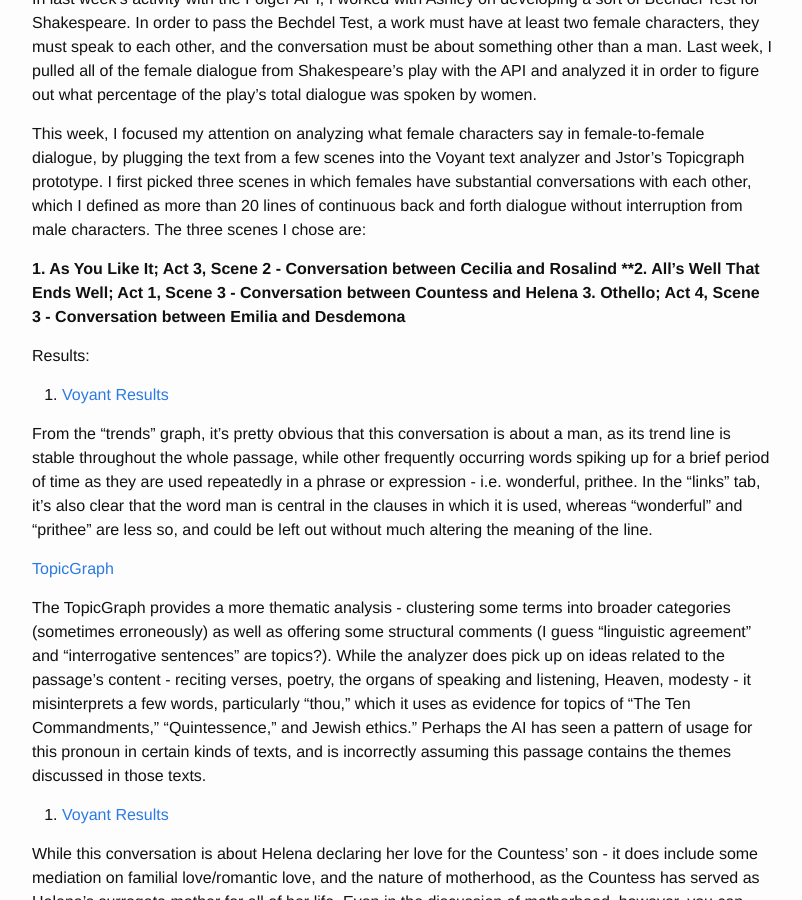
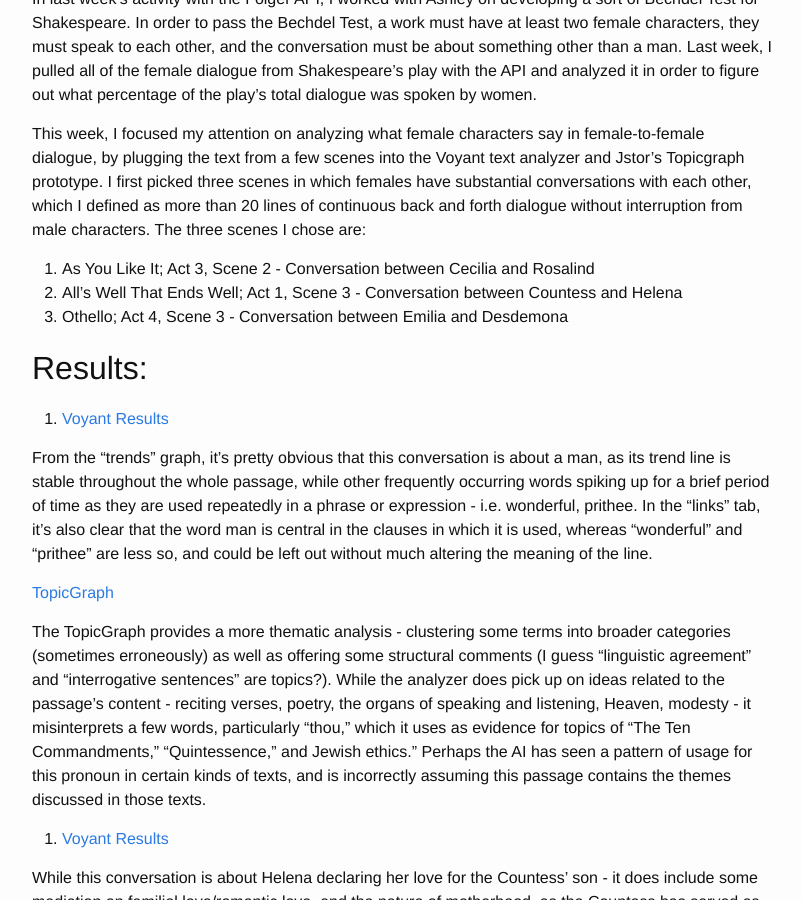
Before and after one commit to cmsS62/Spring-2018, a Jekyll site: the page built from _posts/2018-03-06-your-filename.md, in a window 1280 px wide and 900 px high, scrolled down 436 px. Shown: the whole window, without its empty margins (238-1040 px from the left). Built offline with Jekyll 4.4.1, drawn with Linux system fonts in a browser that asks for light colours; some of the changed lines change nothing that is shown.

Commit message:
Create 2018-03-06-your-filename.md

```diff
--- a/_posts/2018-03-06-your-filename.md
+++ b/_posts/2018-03-06-your-filename.md
@@ -13,11 +13,11 @@ In last week's activity with the Folger API, I worked with Ashley on developing
 
 This week, I focused my attention on analyzing what female characters say in female-to-female dialogue, by plugging the text from a few scenes into the Voyant text analyzer and Jstor's Topicgraph prototype. I first picked three scenes in which females have substantial conversations with each other, which I defined as more than 20 lines of continuous back and forth dialogue without interruption from male characters. The three scenes I chose are:
 
-**1. As You Like It; Act 3, Scene 2 - Conversation between Cecilia and Rosalind
-**2. All's Well That Ends Well; Act 1, Scene 3 - Conversation between Countess and Helena**
-**3. Othello; Act 4, Scene 3 - Conversation between Emilia and Desdemona**
+1. As You Like It; Act 3, Scene 2 - Conversation between Cecilia and Rosalind
+2. All's Well That Ends Well; Act 1, Scene 3 - Conversation between Countess and Helena
+3. Othello; Act 4, Scene 3 - Conversation between Emilia and Desdemona
 
-Results:
+## Results:
 
 1. [Voyant Results](http://voyant-tools.org/?corpus=b1509e1d4bd3ee86edf57d0babec8f34)
 
@@ -44,4 +44,7 @@ This scene is still about a man - Desdemona's husband Othello - but operates on
 
 This TopicGraph gets a little messy, I think partly because it's so short and there isn't too much for the AI to crunch - but it again picks up on some mostly obsolete words and tries to make topics out of them. For example, it sees the words "Heaven," "think," and "false" as apparent evidence of the topic of Swedenborgianism - a particular flavor of Christianity that was inspired by the writings of Emanuel Swedenborg. Some the religious topics are appropriate for this text - Desdemona feels stuck in a kind of limbo or purgatory, between Heaven and Hell, so these topics make sense. Interesting, the AI did nothing with "willow," which was featured so heavily in the Voyant graphs.
 
-**In summary:** I think Shakespeare poses a particular challenge to natural language processors like Voyant and TopicGraph, because disambiguating the words in Shakespeare is essentially impossible due to his frequent use of wordplay, double meaning, puns, inventing words, and symbolism. I think that the fact that all of the female-to-female dialogue texts are so short also posed a challenge, as there were fewer total words from which to draw association and conclusions, so the AI got stuck on a few particular words. The analysis also made obvious the changing nature of the English language, even in its structural forms, and how the AI wanted to group Shakespeare in with Biblical texts, either because it had been trained on mostly modern texts and the Bible was the only thing it could associate certain pronoun usage with, or because it had been trained to see "thou" in a very specific context and grouped Shakespeare in with similar texts. Regardless, I think neither of these analyzer were fully able to capture the meaning of the text since it is so challenging to disambiguate. I think you would need to train an AI just on Shakespeare in order for all of the nuances to be captured.
+
+## In summary:
+
+I think Shakespeare poses a particular challenge to natural language processors like Voyant and TopicGraph, because disambiguating the words in Shakespeare is essentially impossible due to his frequent use of wordplay, double meaning, puns, inventing words, and symbolism. I think that the fact that all of the female-to-female dialogue texts are so short also posed a challenge, as there were fewer total words from which to draw association and conclusions, so the AI got stuck on a few particular words. The analysis also made obvious the changing nature of the English language, even in its structural forms, and how the AI wanted to group Shakespeare in with Biblical texts, either because it had been trained on mostly modern texts and the Bible was the only thing it could associate certain pronoun usage with, or because it had been trained to see "thou" in a very specific context and grouped Shakespeare in with similar texts. Regardless, I think neither of these analyzer were fully able to capture the meaning of the text since it is so challenging to disambiguate. I think you would need to train an AI just on Shakespeare in order for all of the nuances to be captured.
```
